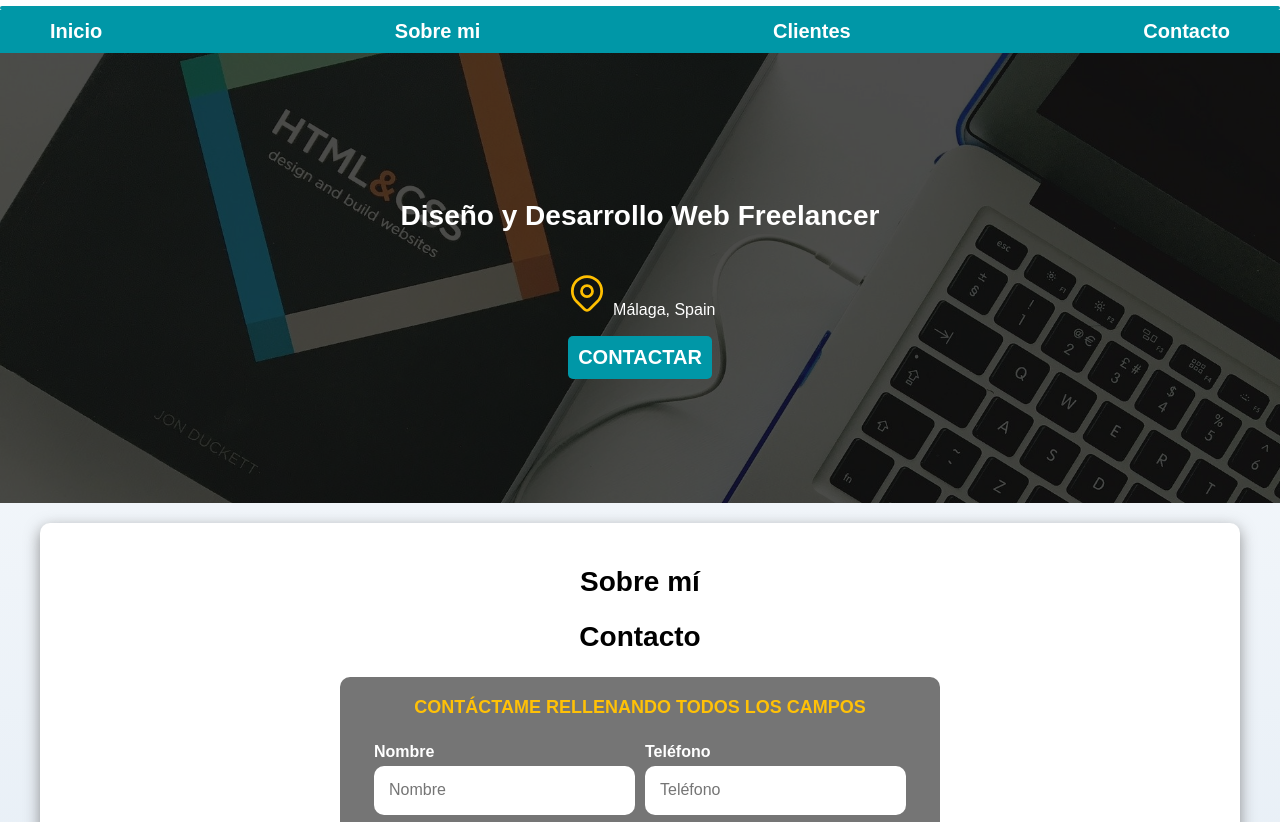
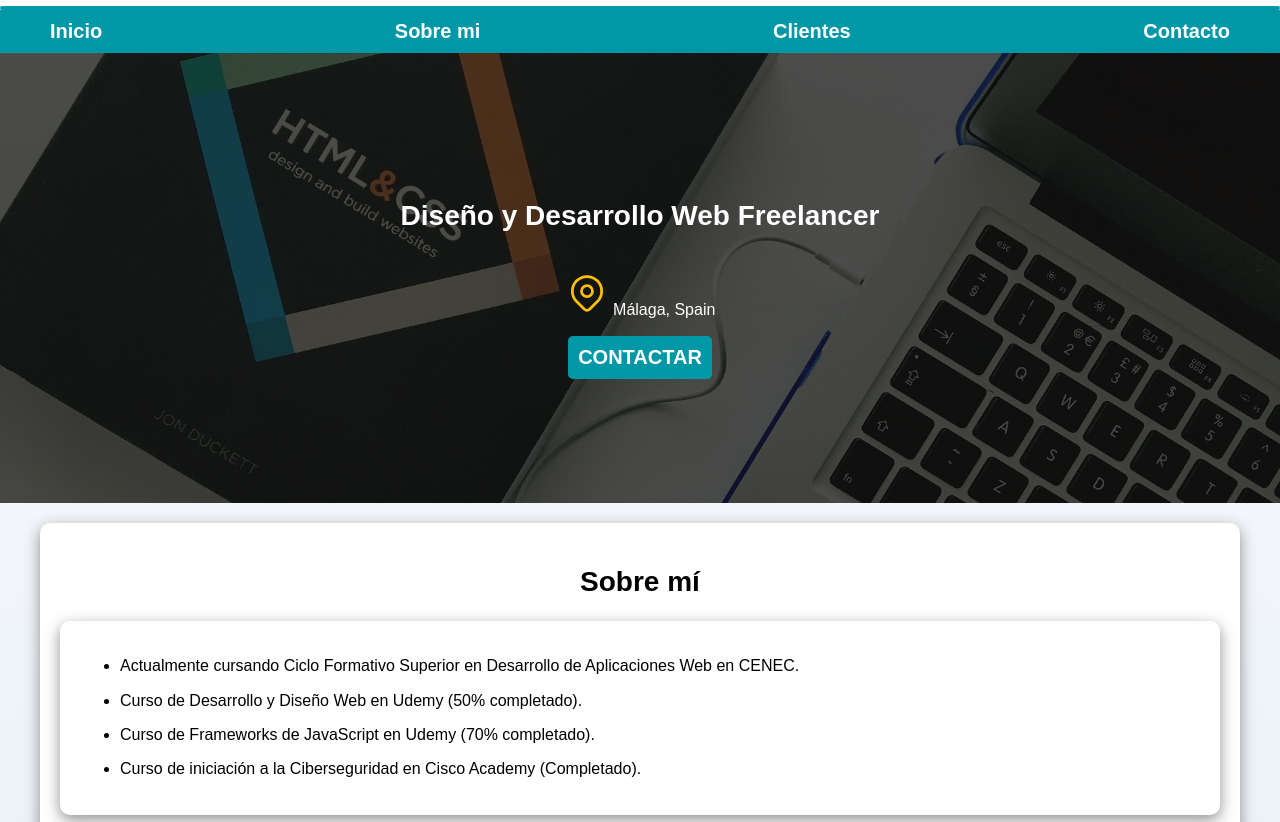
Before and after one commit to javipineda93/javipinedaweb-public, a plain HTML site: page sobremi.html in a window 1280 px wide. Shown: the part 89-911 px from the top of the page. Drawn offline with Linux system fonts and the light colour scheme.

Commit message:
cambios en sobre mi

```diff
--- a/sobremi.html
+++ b/sobremi.html
@@ -52,7 +52,22 @@
 
     <main class="contenedor sombra">
         <h2>Sobre mí</h2>
-
+              <div class="contenedor sombra">
+                  <ul>
+                      <li>
+                          <p>Actualmente cursando Ciclo Formativo Superior en Desarrollo de Aplicaciones Web en CENEC.</p>
+                      </li>
+                      <li>
+                        <p>Curso de Desarrollo y Diseño Web en Udemy (50% completado).</p>
+                    </li>
+                    <li>
+                        <p>Curso de Frameworks de JavaScript en Udemy (70% completado).</p>
+                    </li>
+                    <li>
+                        <p>Curso de iniciación a la Ciberseguridad en Cisco Academy (Completado).</p>
+                    </li>
+                  </ul>
+              </div>
 
         <section id="contacto">
             <h2>Contacto</h2>
```
